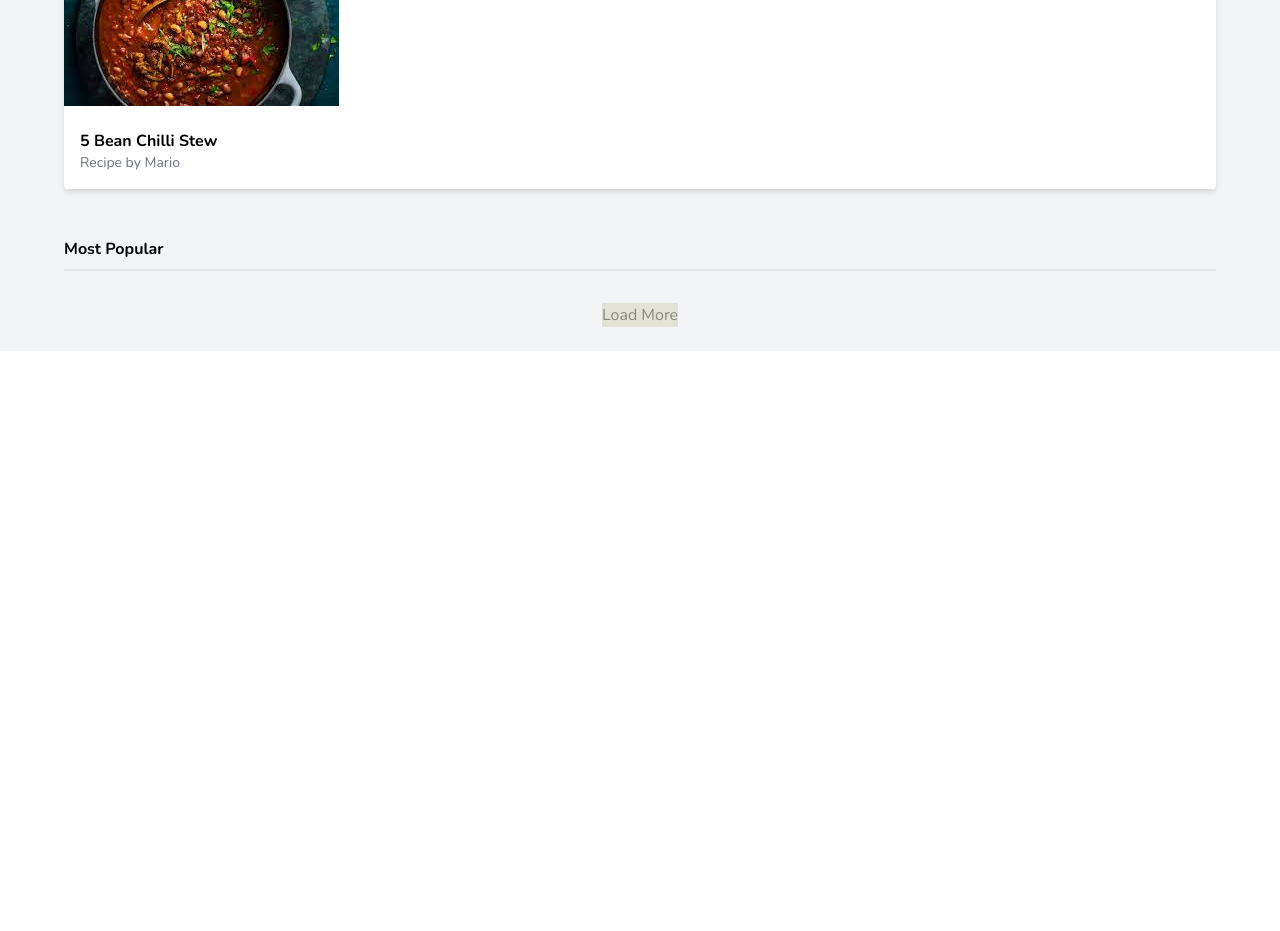
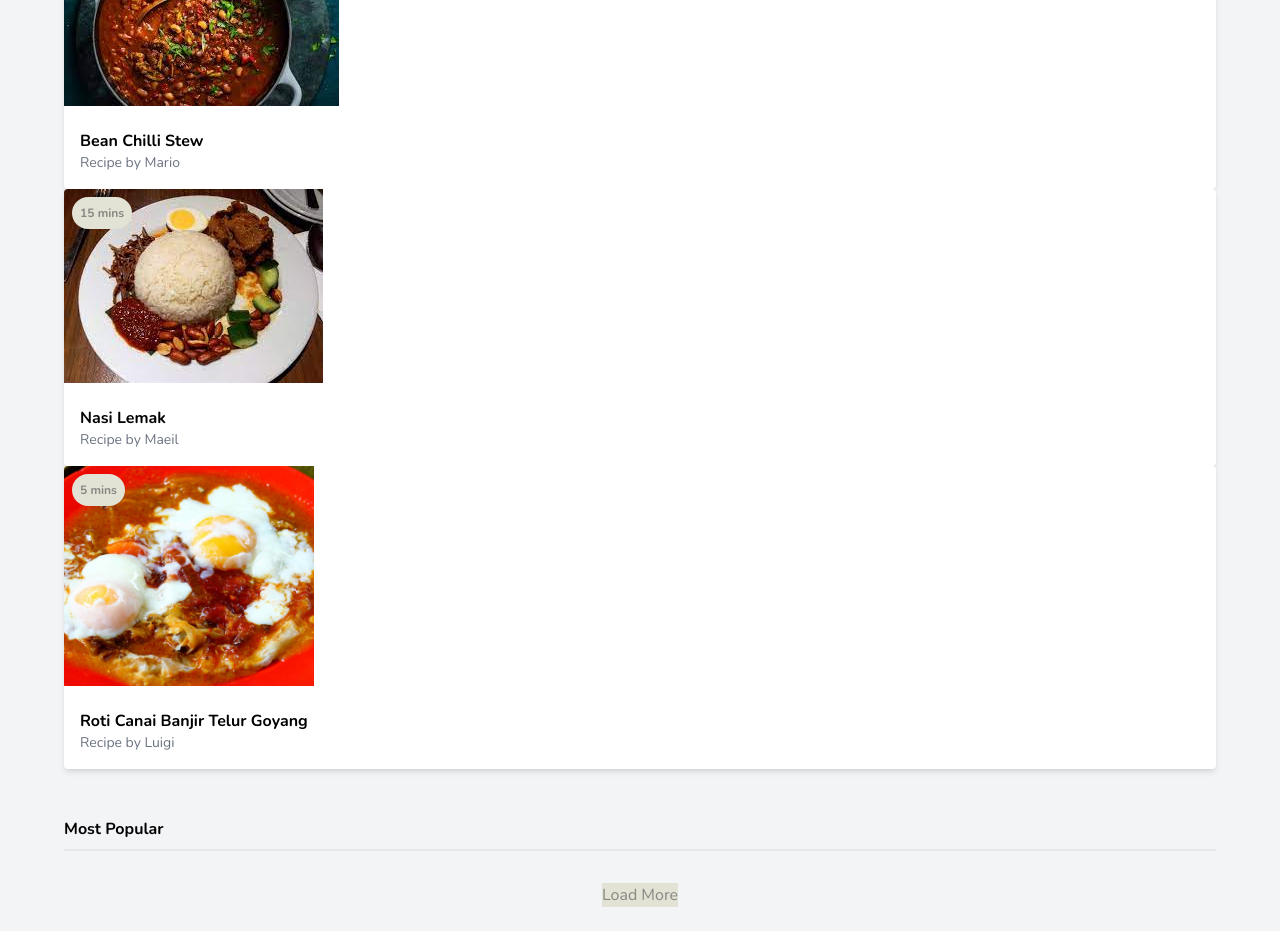
Before and after one commit to maeil99/tailwind-css, a Next.js app: page / in a window 1280 px wide. Shown: the part 460-1391 px from the top of the page. Before the commit the page ends 811 px from the top, so only its background shows below. Built offline with nearby package versions, Linux system fonts and the light colour scheme.

Commit message:
added @apply Directive

```diff
--- a/pages/index.tsx
+++ b/pages/index.tsx
@@ -2,6 +2,8 @@ import type { NextPage } from "next";
 import Link from "next/link";
 import Image from "next/image";
 import Kacang from "../public/beanChilliStew.jpg";
+import NasiLemak from '../public/nasiLemak.jpg';
+import RotiCanaiBanjir from '../public/rotiCanaiTsunami.jpg'
 
 const Home: NextPage = () => {
   return (
@@ -55,20 +57,54 @@ const Home: NextPage = () => {
             </h4>
             {/* cards goes here */}
             <div className="mt-8"></div>
-            <div className="bg-white rounded overflow-hidden shadow-md relative">
+            <div className="card">
               <Image
                 src={Kacang}
                 alt="Bean Chilli Stew"
                 className="w-full h-32 md:h-48 object-cover"
               />
               <div className="m-4">
-                <span className="font-bold">5 Bean Chilli Stew</span>
+                <span className="font-bold">Bean Chilli Stew</span>
                 <span className="block text-gray-500 text-sm">
                   Recipe by Mario
                 </span>
               </div>
-              <div className='bg-secondary-100 text-secondary-200 text-xs font-bold rounded-full p-2 absolute top-0 ml-2 mt-2'>
+              <div className='badge'>
                 <span>25 mins</span>
+              </div>
+            </div>
+            <div className="card">
+              <Image
+                src={NasiLemak}
+                alt="Nasi Lemak"
+                className="w-full h-32 md:h-48 object-cover"
+              />
+              <div className="m-4">
+                <span className="font-bold">Nasi Lemak</span>
+                <span className="block text-gray-500 text-sm">
+                  Recipe by Maeil
+                </span>
+              </div>
+              <div className='badge'>
+                <span>15 mins</span>
+              </div>
+            </div>
+            <div className="card">
+              <Image
+                src={RotiCanaiBanjir}
+                alt="Roti Canai"
+                width='250'
+                height='220'
+                className="w-full h-32 md:h-48 object-cover"
+              />
+              <div className="m-4">
+                <span className="font-bold">Roti Canai Banjir Telur Goyang</span>
+                <span className="block text-gray-500 text-sm">
+                  Recipe by Luigi
+                </span>
+              </div>
+              <div className='badge'>
+                <span>5 mins</span>
               </div>
             </div>
           </div>
--- a/styles/style.css
+++ b/styles/style.css
@@ -2,3 +2,11 @@
 @tailwind base;
 @tailwind components;
 @tailwind utilities;
+
+.card {
+    @apply bg-white rounded overflow-hidden shadow-md relative
+}
+
+.badge {
+    @apply bg-secondary-100 text-secondary-200 text-xs font-bold rounded-full p-2 absolute top-0 ml-2 mt-2
+}
```
Also changed, not shown: public/nasiLemak.jpg (added), public/rotiCanaiTsunami.jpg (added), styles/styles.css.
